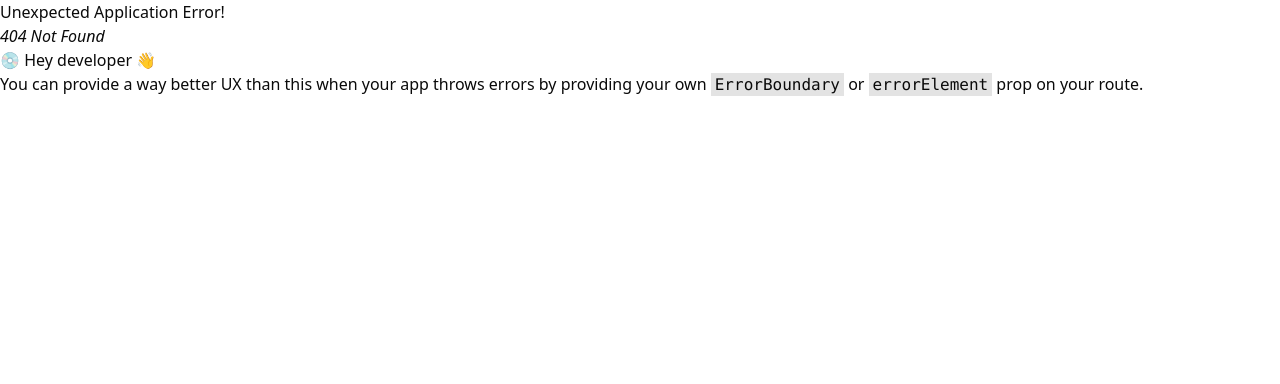
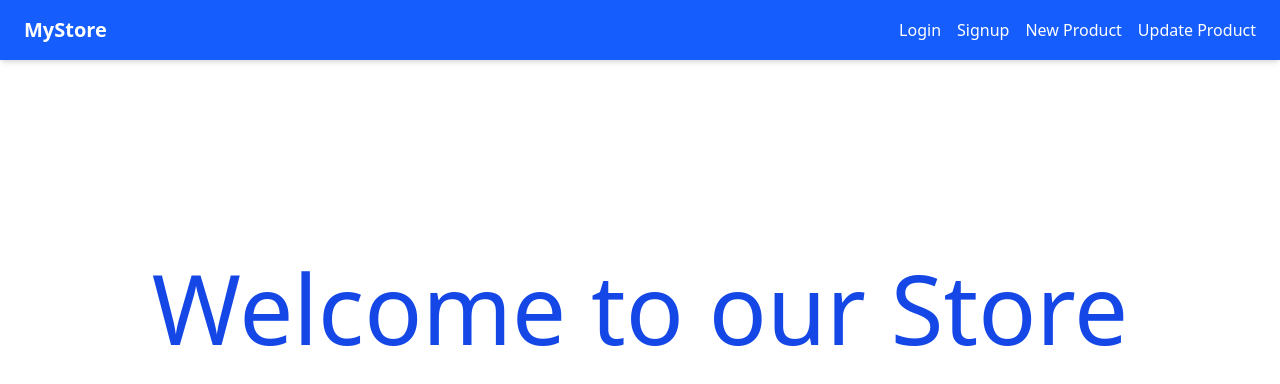
Before and after one commit to priyan2003/FiMoney, a React (Vite) app in the folder Frontend/: page / in a window 1280 px wide. Before the commit this address had no page. Shown: the top 384 px of the page. Built offline with nearby package versions, Linux system fonts and the light colour scheme.

Commit message:
add a nav bar

```diff
--- a/Frontend/src/components/AddProduct.jsx
+++ b/Frontend/src/components/AddProduct.jsx
@@ -1,5 +1,6 @@
 import React, { useState } from 'react';
 import axios from 'axios';
+import Navbar from './Navbar';
 
 const AddProduct = () => {
   const [formData, setFormData] = useState({
@@ -49,6 +50,8 @@ const AddProduct = () => {
   };
 
   return (
+    <>
+    <Navbar/>
     <div className="flex items-center justify-center min-h-screen bg-gray-100 px-4">
       <form
         onSubmit={handleSubmit}
@@ -92,6 +95,7 @@ const AddProduct = () => {
         </button>
       </form>
     </div>
+    </>
   );
 };
 
--- /dev/null
+++ b/Frontend/src/components/Home.jsx
@@ -0,0 +1,13 @@
+import React from 'react'
+import Navbar from './Navbar'
+
+const Home = () => {
+  return (
+    <>
+        <Navbar/>
+        <h4 className='text-8xl justify-center items-center text-blue-700 flex pt-50'>Welcome to our Store</h4>
+    </>
+  )
+}
+
+export default Home
--- a/Frontend/src/components/Login.jsx
+++ b/Frontend/src/components/Login.jsx
@@ -1,6 +1,7 @@
 import React, { useState } from 'react';
 import axios from 'axios';
 import { useNavigate } from 'react-router-dom';
+import Navbar from './Navbar';
 
 const Login = () => {
   const navigate = useNavigate();
@@ -44,6 +45,8 @@ const Login = () => {
   };
 
   return (
+    <>
+    <Navbar/>
     <div className="flex items-center justify-center min-h-screen bg-gray-100 px-4">
       <form
         onSubmit={handleSubmit}
@@ -104,6 +107,7 @@ const Login = () => {
         </button>
       </form>
     </div>
+    </>
   );
 };
 
--- /dev/null
+++ b/Frontend/src/components/Navbar.jsx
@@ -0,0 +1,20 @@
+import React from 'react';
+import { Link } from 'react-router-dom';
+
+const Navbar = () => {
+  return (
+    <nav className="bg-blue-600 text-white px-6 py-4 shadow-md">
+      <div className="max-w-7xl mx-auto flex justify-between items-center">
+        <h1 className="text-xl font-bold">MyStore</h1>
+        <div className="flex gap-4">
+          <Link to="/login" className="hover:underline">Login</Link>
+          <Link to="/signup" className="hover:underline">Signup</Link>
+          <Link to="/addproduct" className="hover:underline">New Product</Link>
+          <Link to="/updateproduct/123" className="hover:underline">Update Product</Link>
+        </div>
+      </div>
+    </nav>
+  );
+};
+
+export default Navbar;
--- a/Frontend/src/components/Signup.jsx
+++ b/Frontend/src/components/Signup.jsx
@@ -1,6 +1,7 @@
 import React, { useState } from 'react';
 import axios from 'axios';
 import { useNavigate } from 'react-router-dom';
+import Navbar from './Navbar';
 
 const Signup = () => {
   const navigate = useNavigate();
@@ -52,6 +53,8 @@ const Signup = () => {
   };
 
   return (
+    <>
+    <Navbar/>
     <div className="flex items-center justify-center min-h-screen bg-gray-100 px-4">
       <form
         onSubmit={handleSubmit}
@@ -132,6 +135,7 @@ const Signup = () => {
         </button>
       </form>
     </div>
+    </>
   );
 };
 
--- a/Frontend/src/components/UpdateProduct.jsx
+++ b/Frontend/src/components/UpdateProduct.jsx
@@ -1,6 +1,7 @@
 import React, { useEffect, useState } from 'react';
 import axios from 'axios';
 import { useParams } from 'react-router-dom';
+import Navbar from './Navbar';
 
 const UpdateProduct = () => {
   const { productId } = useParams();
@@ -54,6 +55,8 @@ const UpdateProduct = () => {
   if (loading) return <div className="text-center mt-10">Loading...</div>;
 
   return (
+    <>
+    <Navbar/>
     <div className="flex items-center justify-center min-h-screen bg-gray-100 px-4">
       <form onSubmit={handleSubmit} className="bg-white p-8 rounded-2xl shadow-lg w-full max-w-xl">
         <h2 className="text-2xl font-bold mb-6 text-center">Update Product</h2>
@@ -135,6 +138,7 @@ const UpdateProduct = () => {
         </button>
       </form>
     </div>
+    </>
   );
 };
 
```
Also changed, not shown: Frontend/src/App.jsx (+5 -4 lines), 1 other file (tests, documents, lock files or other folders).
